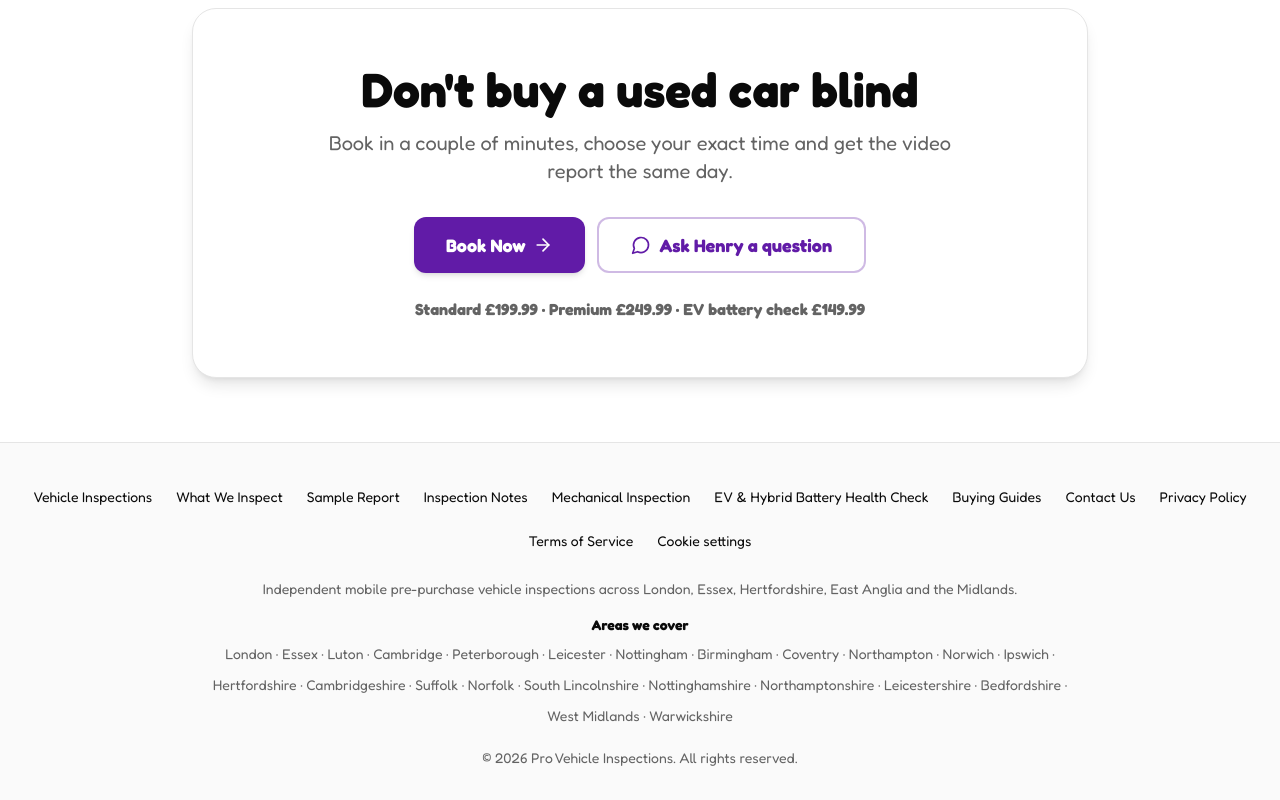
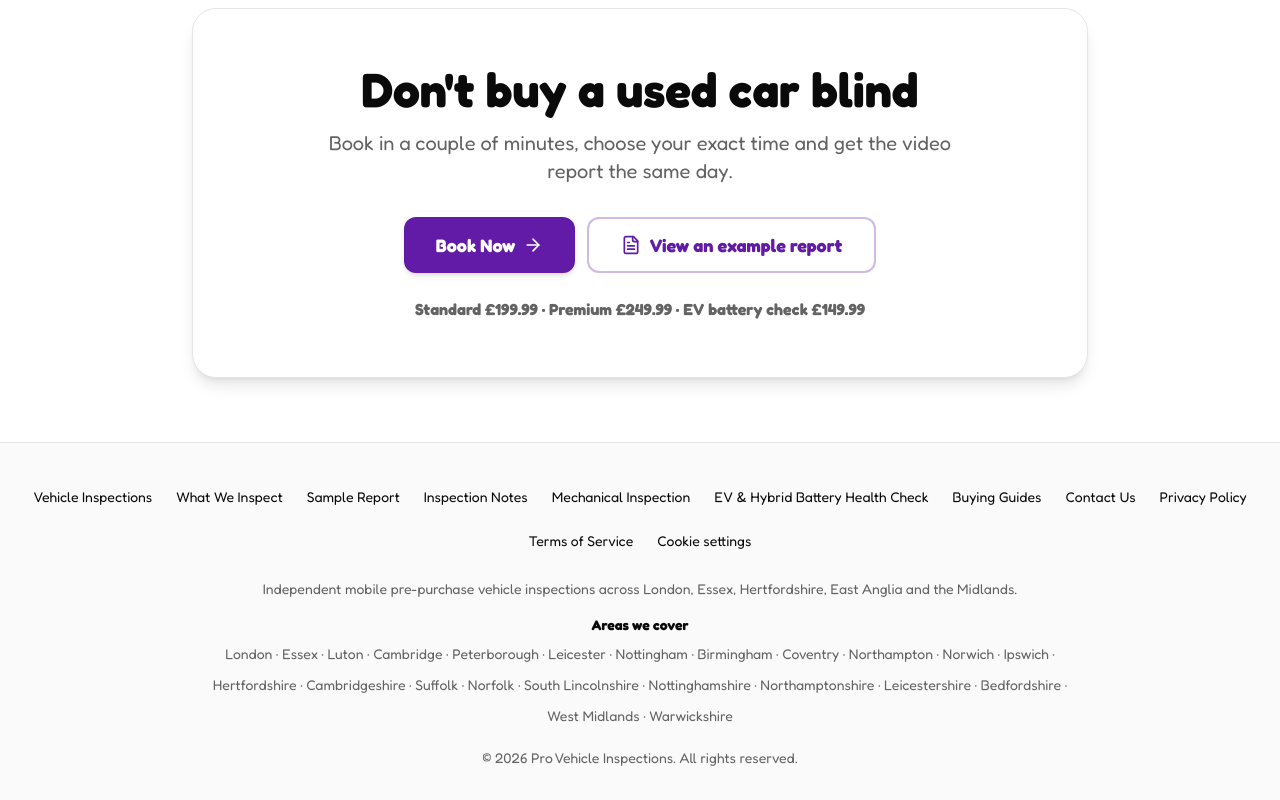
Before and after one commit to flyingfenman/ProVehicleInspections, a Next.js app: page / in a window 1280 px wide. Shown: the part 7735-8535 px from the top of the page. Built offline with nearby package versions, Linux system fonts and the light colour scheme.

Commit message:
Swap 'Ask Henry a question' for 'View an example report' on the home page CTA (#43)
Claude-Session: https://claude.ai/code/session_01EnMSmV5Dz3EgMAcPC7pQQF

Co-authored-by: Claude <noreply@anthropic.com>

```diff
--- a/components/vehicle-inspections/sections/final-cta.tsx
+++ b/components/vehicle-inspections/sections/final-cta.tsx
@@ -1,6 +1,5 @@
 import Link from "next/link"
-import { ArrowRight, MessageCircle } from "lucide-react"
-import { SITE } from "./site"
+import { ArrowRight, FileText } from "lucide-react"
 
 // The last push to book, for anyone who has read this far.
 export function FinalCta() {
@@ -16,9 +15,9 @@ export function FinalCta() {
             <Link href="/book" className="inline-flex h-14 items-center justify-center rounded-xl bg-primary px-8 text-lg font-bold text-primary-foreground shadow-md transition hover:bg-primary/90">
               Book Now <ArrowRight className="ml-2 h-5 w-5" />
             </Link>
-            <a href={SITE.whatsapp} target="_blank" rel="noopener noreferrer" className="inline-flex h-14 items-center justify-center gap-2 rounded-xl border-2 border-primary/30 bg-white px-8 text-lg font-bold text-primary transition hover:bg-primary/5">
-              <MessageCircle className="h-5 w-5" /> Ask Henry a question
-            </a>
+            <Link href="/sample-report" className="inline-flex h-14 items-center justify-center gap-2 rounded-xl border-2 border-primary/30 bg-white px-8 text-lg font-bold text-primary transition hover:bg-primary/5">
+              <FileText className="h-5 w-5" /> View an example report
+            </Link>
           </div>
           <p className="mt-6 font-semibold text-muted-foreground">Standard £199.99 · Premium £249.99 · EV battery check £149.99</p>
         </div>
```
